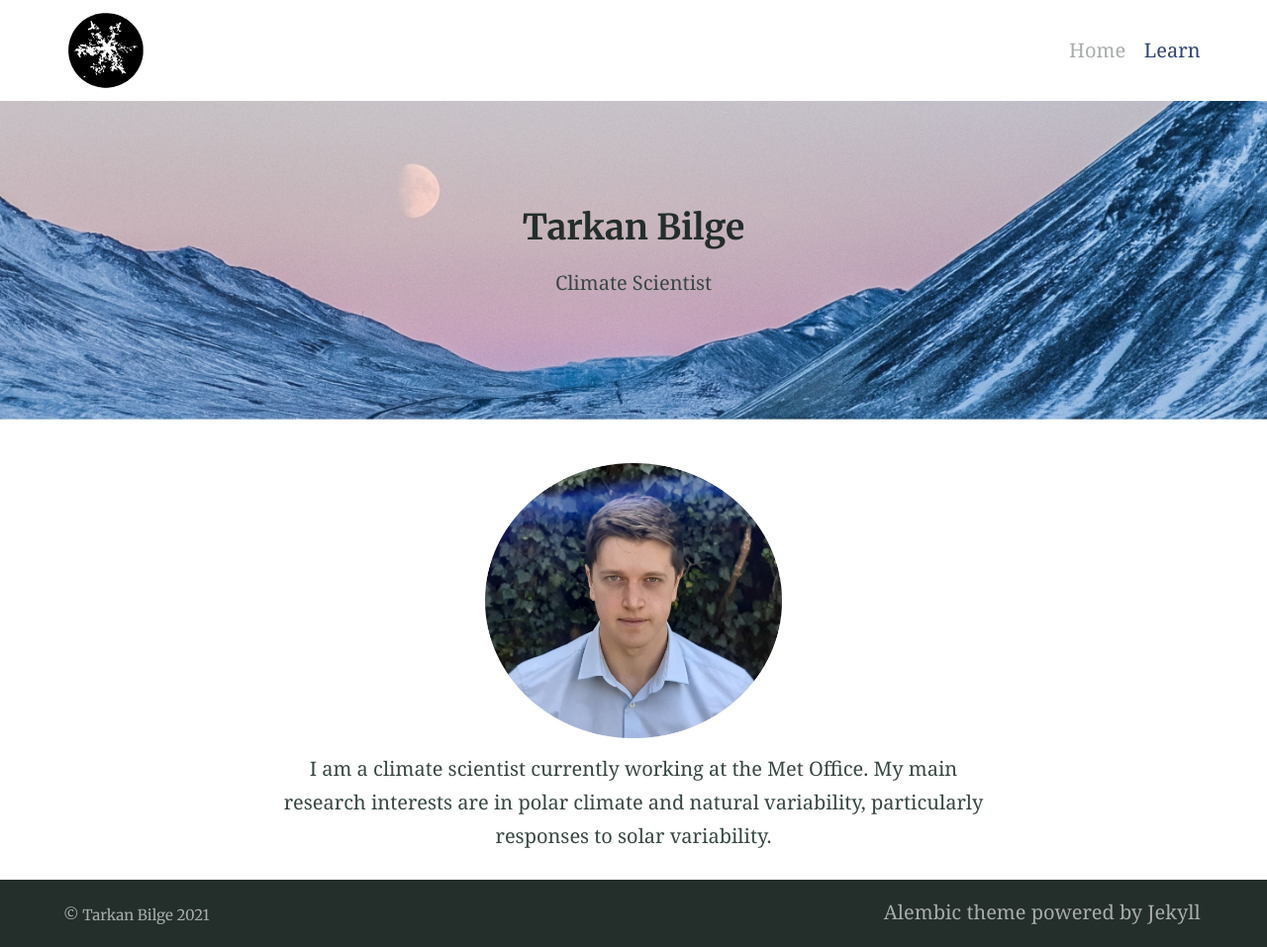
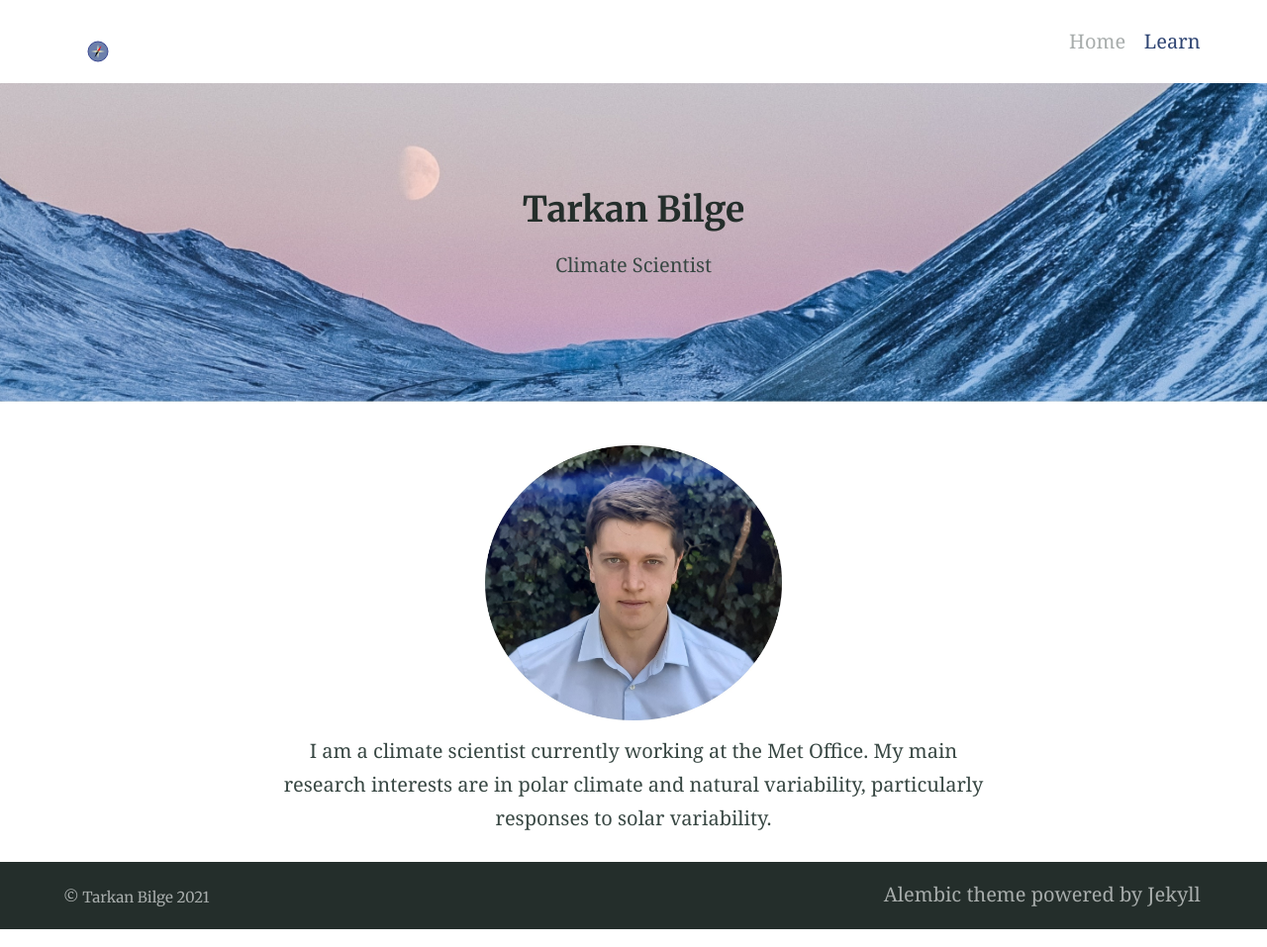
Before and after one commit to tarkanbilge/tarkanbilge.github.io, a Jekyll site: the page built from index.md, in a window 1280 px wide. Shown: the whole page at 99% size. Built offline with Jekyll 4.4.1, drawn with Linux system fonts in a browser that asks for light colours.

Commit message:
Updated logo

```diff
--- a/_config.yml
+++ b/_config.yml
@@ -92,7 +92,7 @@
 encoding: utf-8 # Make sure the encoding is right
 lang: en-GB # Set the site language
 title: "Tarkan Bilge" # Site name or title, also used in jekyll-seo-tag
-logo: "/assets/logos/logo1.svg" # Site logo, also used in jekyll-seo-tag
+logo: "/assets/logos/logo2.svg" # Site logo, also used in jekyll-seo-tag
 description: "Climate Scientist" # Site description and default description, also used in jekyll-seo-tag
 url: "https://tarkanbilge.github.io" # Site url, also used in jekyll-seo-tag
 baseurl: ""
```
